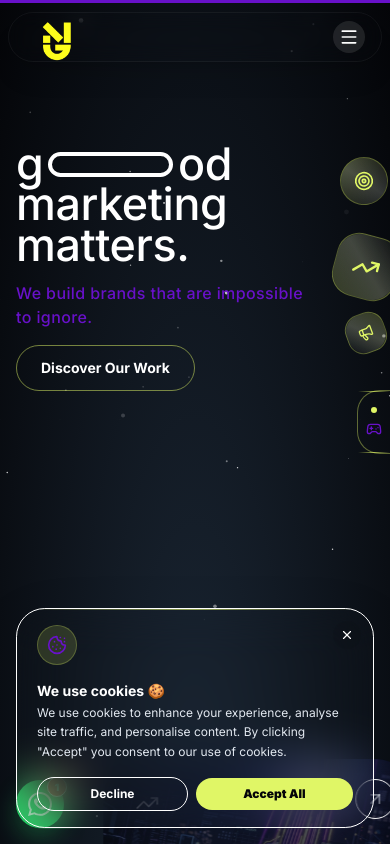
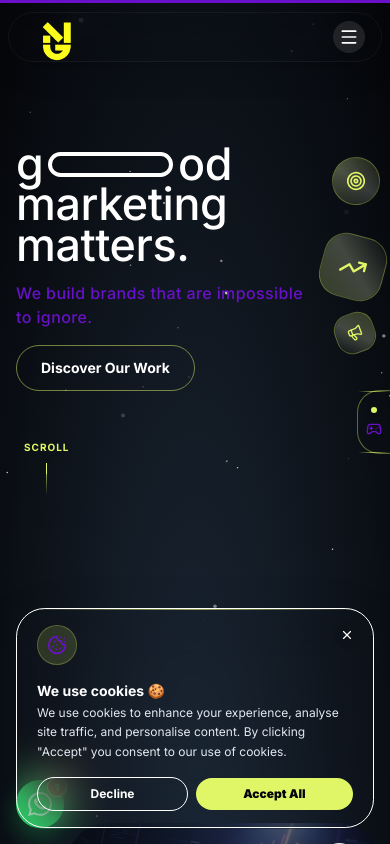
Before and after one commit to arshadyelikar27-dev/Good-Marketing-Matters, a Next.js app: page / in a window 390 px wide. Shown: the top 844 px of the page. Built offline with nearby package versions, Linux system fonts and the light colour scheme.

Commit message:
Adjust hero space on mobile, shift 3D elements left, and show scroll indicator

```diff
--- a/src/components/hero.tsx
+++ b/src/components/hero.tsx
@@ -33,7 +33,7 @@ export function Hero() {
   const float3Rotate = useTransform(scrollYProgress, [0, 1], [-20, 90]);
 
   return (
-    <section id="hero" ref={containerRef} className="relative w-full h-auto sm:h-[250vh] bg-transparent pb-16 sm:pb-0">
+    <section id="hero" ref={containerRef} className="relative w-full h-auto sm:h-[250vh] bg-transparent pb-32 sm:pb-0">
       <div className="sm:sticky sm:top-0 w-full h-auto sm:h-screen flex flex-col items-center justify-start sm:justify-center overflow-hidden pt-28 sm:pt-0">
 
         {/* Isometric Grid Background */}
@@ -124,7 +124,7 @@ export function Hero() {
               animate={{ opacity: 1, scale: 1, y: 0 }}
               transition={{ duration: 1.2, delay: 0.4, ease: [0.16, 1, 0.3, 1] }}
               style={{ y: isMobile ? 0 : float1Y, x: isMobile ? 0 : float1X, rotate: isMobile ? -10 : float1Rotate, willChange: isMobile ? "auto" : "transform" }}
-              className="absolute top-[16%] right-[2%] sm:right-[35%] lg:right-[48%] w-12 h-12 sm:w-24 sm:h-24 md:w-32 md:h-32 rounded-full sm:backdrop-blur-xl bg-gradient-to-br from-primary/20 to-transparent border border-primary/30 flex items-center justify-center"
+              className="absolute top-[16%] right-[10%] sm:right-[35%] lg:right-[48%] w-12 h-12 sm:w-24 sm:h-24 md:w-32 md:h-32 rounded-full sm:backdrop-blur-xl bg-gradient-to-br from-primary/20 to-transparent border border-primary/30 flex items-center justify-center"
             >
               <div className="absolute inset-0 bg-gradient-to-tr from-transparent via-white/20 to-transparent opacity-80 rounded-full" />
               <Target className="w-5 h-5 sm:w-10 sm:h-10 md:w-14 md:h-14 text-primary relative z-10" />
@@ -136,7 +136,7 @@ export function Hero() {
               animate={{ opacity: 1, scale: 1, y: 0 }}
               transition={{ duration: 1.5, delay: 0.6, ease: [0.16, 1, 0.3, 1] }}
               style={{ y: isMobile ? 0 : float2Y, x: isMobile ? 0 : float2X, rotate: isMobile ? 15 : float2Rotate, willChange: isMobile ? "auto" : "transform" }}
-              className="absolute top-[44%] -right-2 sm:right-[5%] w-16 h-16 sm:w-32 sm:h-32 md:w-48 md:h-48 rounded-xl sm:rounded-[2rem] sm:backdrop-blur-xl bg-gradient-to-tr from-primary/20 to-transparent border border-primary/30 flex items-center justify-center"
+              className="absolute top-[44%] right-[5%] sm:right-[5%] w-16 h-16 sm:w-32 sm:h-32 md:w-48 md:h-48 rounded-xl sm:rounded-[2rem] sm:backdrop-blur-xl bg-gradient-to-tr from-primary/20 to-transparent border border-primary/30 flex items-center justify-center"
             >
               <div className="absolute inset-0 bg-gradient-to-tr from-transparent via-white/20 to-transparent opacity-80 rounded-xl sm:rounded-[2rem]" />
               <TrendingUp className="w-7 h-7 sm:w-14 sm:h-14 md:w-20 md:h-20 text-primary relative z-10" />
@@ -148,7 +148,7 @@ export function Hero() {
               animate={{ opacity: 1, scale: 1, y: 0 }}
               transition={{ duration: 1.4, delay: 0.8, ease: [0.16, 1, 0.3, 1] }}
               style={{ y: isMobile ? 0 : float3Y, x: isMobile ? 0 : float3X, rotate: isMobile ? -20 : float3Rotate, willChange: isMobile ? "auto" : "transform" }}
-              className="absolute top-[72%] right-[4%] sm:right-[25%] lg:right-[35%] w-10 h-10 sm:w-16 sm:h-16 md:w-24 md:h-24 rounded-lg sm:rounded-2xl sm:backdrop-blur-xl bg-gradient-to-bl from-primary/20 to-transparent border border-primary/30 flex items-center justify-center"
+              className="absolute top-[72%] right-[15%] sm:right-[25%] lg:right-[35%] w-10 h-10 sm:w-16 sm:h-16 md:w-24 md:h-24 rounded-lg sm:rounded-2xl sm:backdrop-blur-xl bg-gradient-to-bl from-primary/20 to-transparent border border-primary/30 flex items-center justify-center"
             >
               <div className="absolute inset-0 bg-gradient-to-tr from-transparent via-white/20 to-transparent opacity-80 rounded-lg sm:rounded-2xl" />
               <Megaphone className="w-4 h-4 sm:w-8 sm:h-8 md:w-12 md:h-12 text-primary relative z-10" />
@@ -159,10 +159,10 @@ export function Hero() {
         {/* Scroll Indicator — hidden on mobile for compact feel */}
         <motion.div
           style={{ opacity: textOpacity }}
-          className="absolute bottom-8 sm:bottom-12 left-6 sm:left-12 flex-col items-center gap-4 hidden sm:flex"
+          className="absolute bottom-6 sm:bottom-12 left-6 sm:left-12 flex flex-col items-center gap-2 sm:gap-4"
         >
-          <span className="text-xs uppercase tracking-widest text-primary font-bold">Scroll</span>
-          <div className="w-px h-12 sm:h-16 bg-gradient-to-b from-primary to-transparent overflow-hidden relative">
+          <span className="text-[10px] sm:text-xs uppercase tracking-widest text-primary font-bold">Scroll</span>
+          <div className="w-px h-8 sm:h-16 bg-gradient-to-b from-primary to-transparent overflow-hidden relative">
             <div className="w-full h-1/3 bg-primary animate-[marquee-vertical_1.5s_linear_infinite]" />
           </div>
         </motion.div>
```
